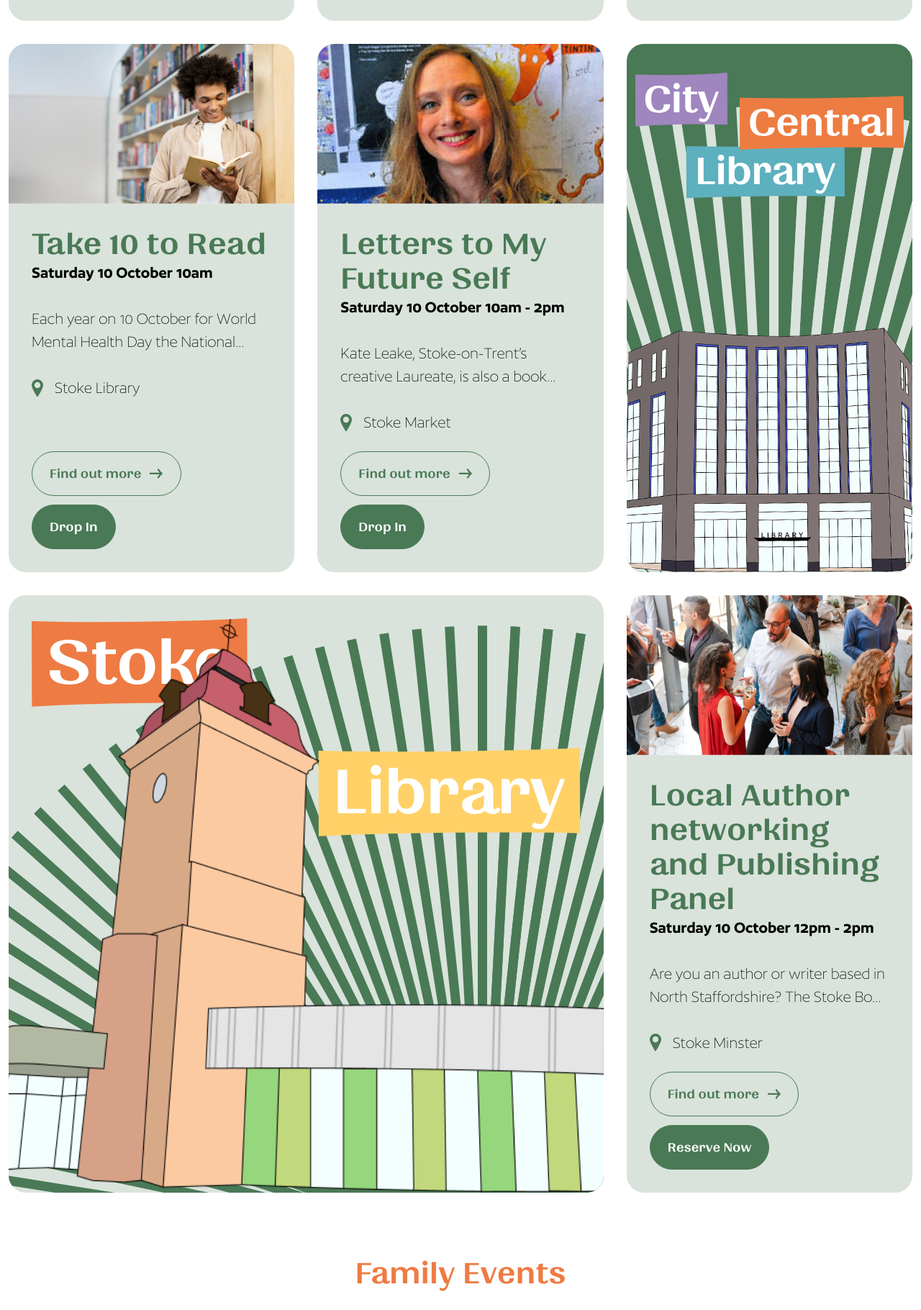
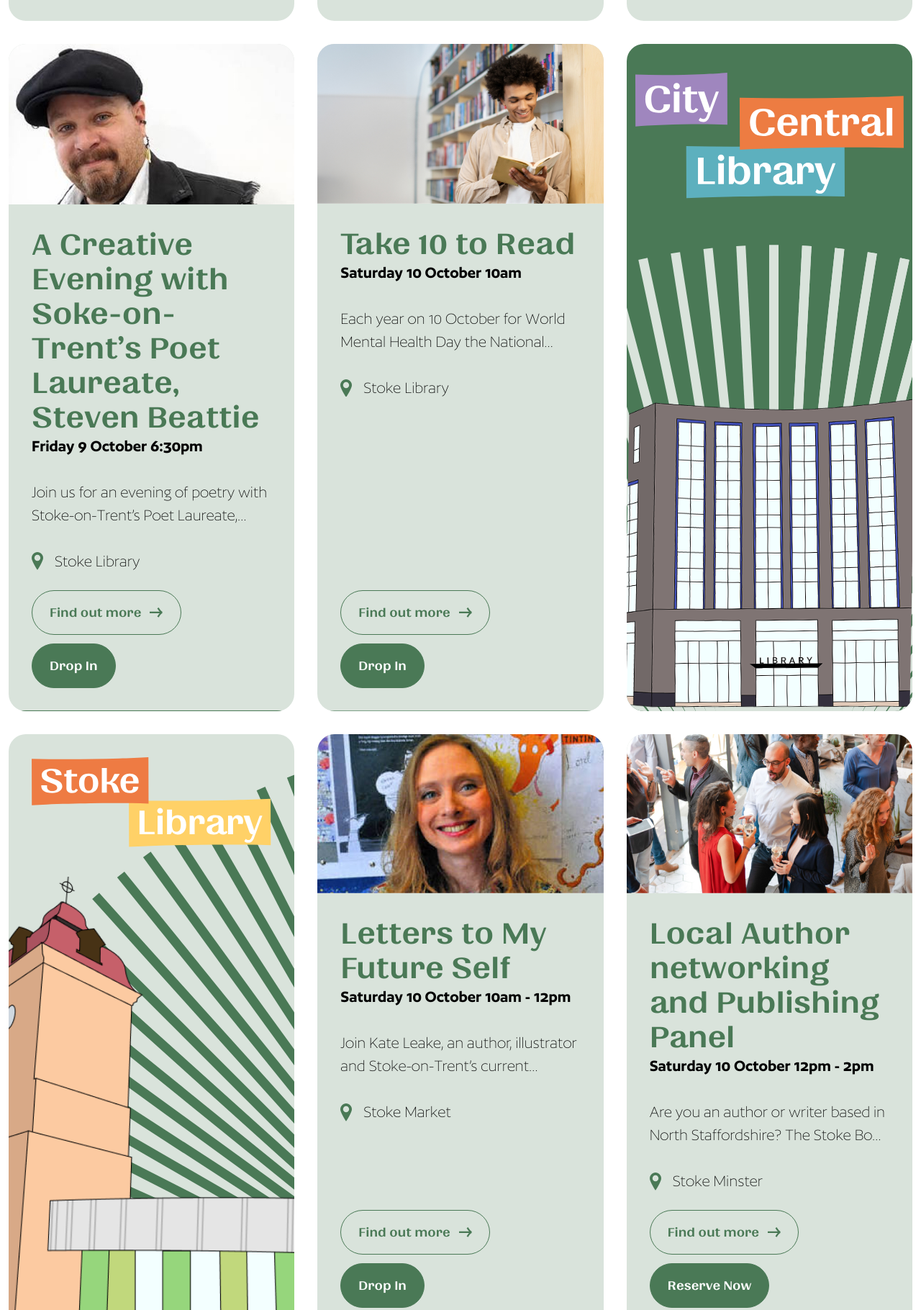
Before and after one commit to StarbotsCreativeLtd/Stoke-book-festival-website, a website: page docs/index.html in a window 1280 px wide. Shown: the part 5169-6989 px from the top of the page at 72% size. Drawn offline with nearby package versions, Linux system fonts and the light colour scheme; files whose address does not match are found by name.

Commit message:
content: new event

```diff
--- a/docs/data/activities.json
+++ b/docs/data/activities.json
@@ -6,7 +6,7 @@
     "cta": "Reserve Now",
     "price": "£5",
     "audience": "14+",
-    "content": "Let professional storyteller Pyn Stockman guide you on an extraordinary storytelling journey while you brew your own ‘StoryTea’ in a Staffordshire-made cup. As you listen to the story, ingredients mentioned throughout the book will become part of your unique story tea, which you can enjoy while sitting back and relaxing to the audible tale.",
+    "content": "Let professional storyteller Pyn Stockman guide you on an extraordinary storytelling journey from the comfort of the library. Pyn will wrap you up in beautiful tales crafted from British myth, legend and folklore, whilst you brew your own ‘story tea’ in fine china teapots guided by master herbalist, Arlene Burnett. These tales are magical, mesmerising and often have a dark twist – making it a perfect story mix. You’ll find elements from the stories shared this evening may make their way into your own unique story tea which you can sip and enjoy while sitting back and relaxing along with this masterful performance.",
     "image": "./assets/images/event-images/StoryTea.jpg",
     "alt": "Story Tea Image",
     "ticketLink": "https://fatso.ma/fpc2g"
@@ -36,6 +36,18 @@
     "alt": "Symphony Orchestra image",
     "ticketLink": "https://fatso.ma/fpc2b"
   },
+    {
+    "title": "A Creative Evening with Soke-on-Trent’s Poet Laureate, Steven Beattie",
+    "date": "Friday 9 October 6:30pm",
+    "location": "Stoke Library",
+    "cta": "Drop In",
+    "price": "Free",
+    "audience": "14+",
+    "content": "Join us for an evening of poetry with Stoke-on-Trent’s Poet Laureate, Steven Beattie. Steven will be talking about how he came to be awarded the Poet laureate title, his love of poetry as well as sharing some of his superb poetry. Steven will also be sharing some poetry prompts and encouraging the audience to put pen to paper. The perfect evening for poetry lovers and budding poets alike. This is an adult event and will contain adult themes and language.",
+    "image": "./assets/images/event-images/SteveBeattie.jpg",
+    "alt": "Steve Beattie image",
+    "ticketLink": "https://maps.app.goo.gl/jtYAZogR87jcE1zD8"
+  },
   {
     "title": "Take 10 to Read",
     "date": "Saturday 10 October 10am",
@@ -50,12 +62,12 @@
   },
   {
     "title": "Letters to My Future Self",
-    "date": "Saturday 10 October 10am - 2pm",
+    "date": "Saturday 10 October 10am - 12pm",
     "location": "Stoke Market",
     "cta": "Drop In",
     "price": "Free",
     "audience": "All Ages",
-    "content": "Kate Leake, Stoke-on-Trent’s creative Laureate, is also a book illustrator and author. She will host the ‘Letters to Myself’ Workshop at Stoke Market, where participants will write a letter, poem, or prose dedicated to themselves. The festival will post these to you a year later! It’s a chance to reflect on the past or envision your future, with creative tips and inspiration from Kate as you illustrate your message, hopefully bringing a smile to your future self. All Ages - children accompanied by an adult",
+    "content": "Join Kate Leake, an author, illustrator and Stoke-on-Trent’s current Creativity Laureate. Kate will host an interactive, creative ‘Letters to My Future Self’ workshop at Stoke Market as part of the inaugural Stoke Book Festival. Participants can choose to write a letter, a poem, a short piece of prose or even draw a picture dedicated to themselves. When you’ve completed your letter, hand it in and the festival will post these letters to you a year later.Letters to My Future Self is a chance to reflect on the past or envision the future – with creative tips and guidance from Kate as you illustrate your message, hopefully bringing a smile to your future self.",
     "image": "./assets/images/event-images/LettersToMyself.jpg",
     "alt": "Kate Leake image",
     "ticketLink": "https://maps.app.goo.gl/D5FWXcw1T9p8Ekxy7"
--- a/docs/index.html
+++ b/docs/index.html
@@ -42,6 +42,7 @@
       content="https://stokebookfestival.co.uk/assets/images/web-assets/OG%20Image.png"
     />
     <meta name="twitter:image:alt" content="Stoke Book Festival" />
+    <link rel="canonical" href="https://stokebookfestival.co.uk/">
     <link rel="icon" type="image/x-icon" href="favicon.ico" />
     <link rel="shortcut icon" type="image/x-icon" href="favicon.ico" />
 
--- /dev/null
+++ b/docs/robots.txt
@@ -0,0 +1,4 @@
+User-agent: *
+Allow: /
+
+Sitemap: https://stokebookfestival.co.uk/sitemap.xml
```
Also changed, not shown: docs/sitemap.xml (added, +9 -0 lines), docs/assets/images/event-images/SteveBeattie.jpg (added).
